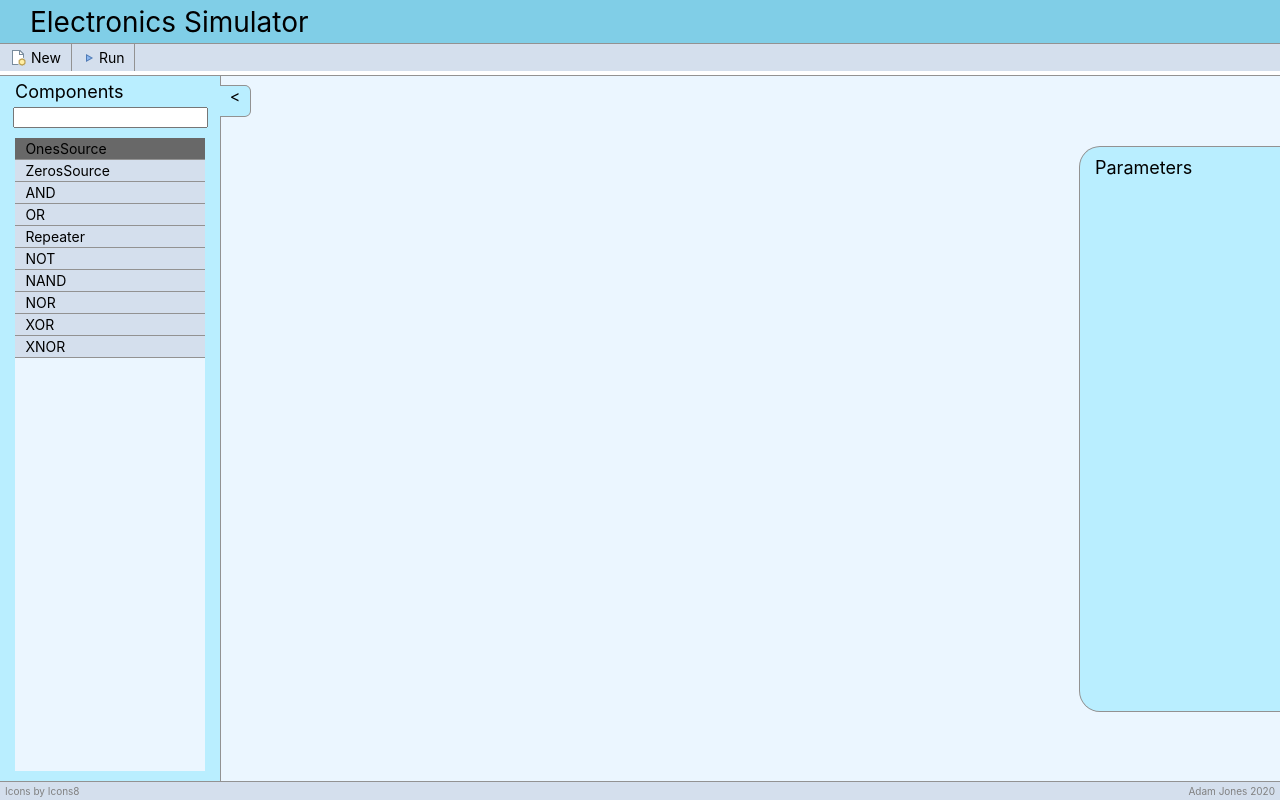
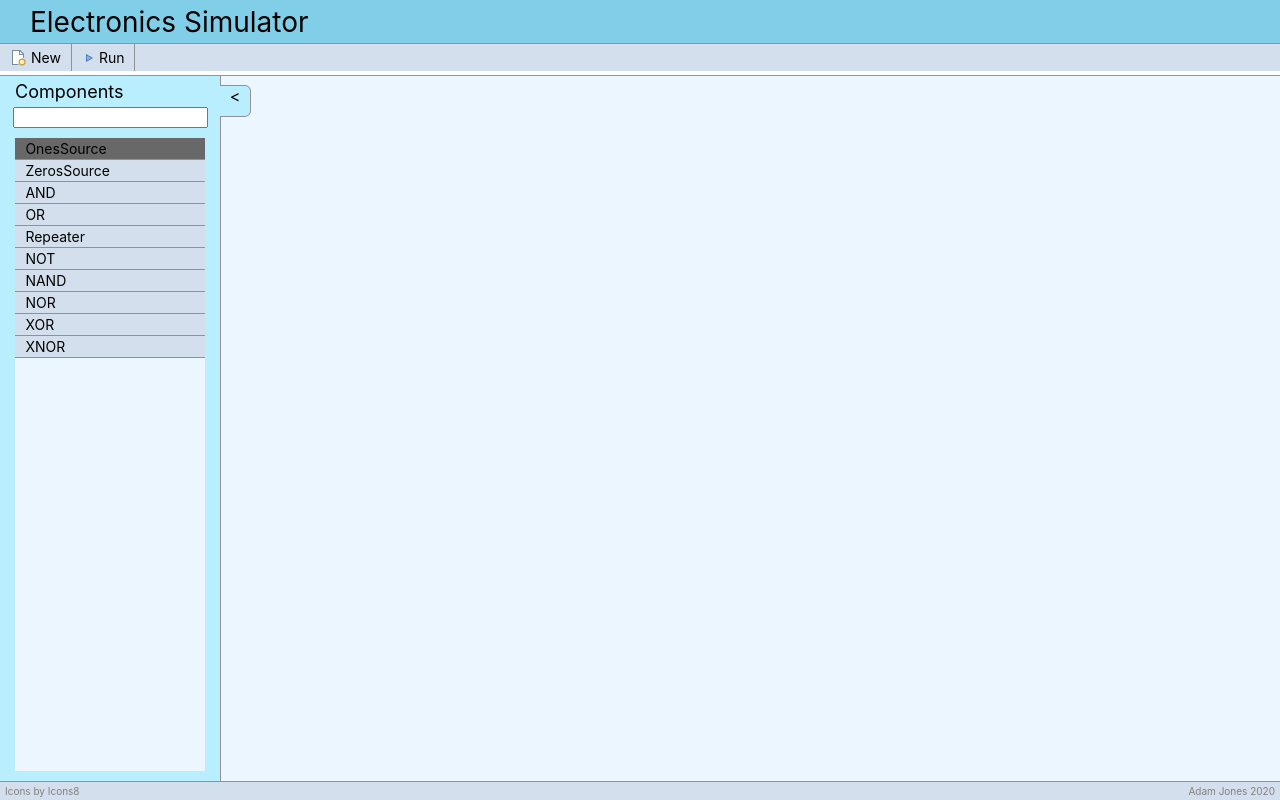
Before and after one commit to Jonezia/electronics-simulator, a React (Create React App) app: page / in a window 1280 px wide. Built offline with nearby package versions, Linux system fonts and the light colour scheme.

Commit message:
deleted parameters box

```diff
--- a/src/main/main.jsx
+++ b/src/main/main.jsx
@@ -27,7 +27,6 @@ export default function Main(props) {
             <Grid activeComponent={activeComponent}
             nodeCount={nodeCount}
             setClearPaper={props.setClearPaper}/>
-            <Parameters/>
         </div>
     )
 }
--- a/src/main/parameters/parameters.css
+++ /dev/null
@@ -1,16 +0,0 @@
-#parametersContainer {
-    height: 80%;
-    width: 200px;
-    position: absolute;
-    top: 10%;
-    right: 0;
-    border-radius: 20px 0px 0px 20px;
-    background-color: rgb(185, 238, 255);
-    box-shadow: -1px 0px rgb(146, 146, 146),
-    0px 1px rgb(146, 146, 146), 0px -1px rgb(146, 146, 146);
-}
-
-#parametersTitle {
-    font-size: 18px;
-    padding: 10px 15px 5px 15px;
-}
--- a/src/main/parameters/parameters.jsx
+++ /dev/null
@@ -1,10 +0,0 @@
-import './parameters.css'
-import React from 'react'
-
-export default function Parameters(props) {
-    return(
-        <div id="parametersContainer">
-            <p id="parametersTitle">Parameters</p>
-        </div>
-    )
-}
```
